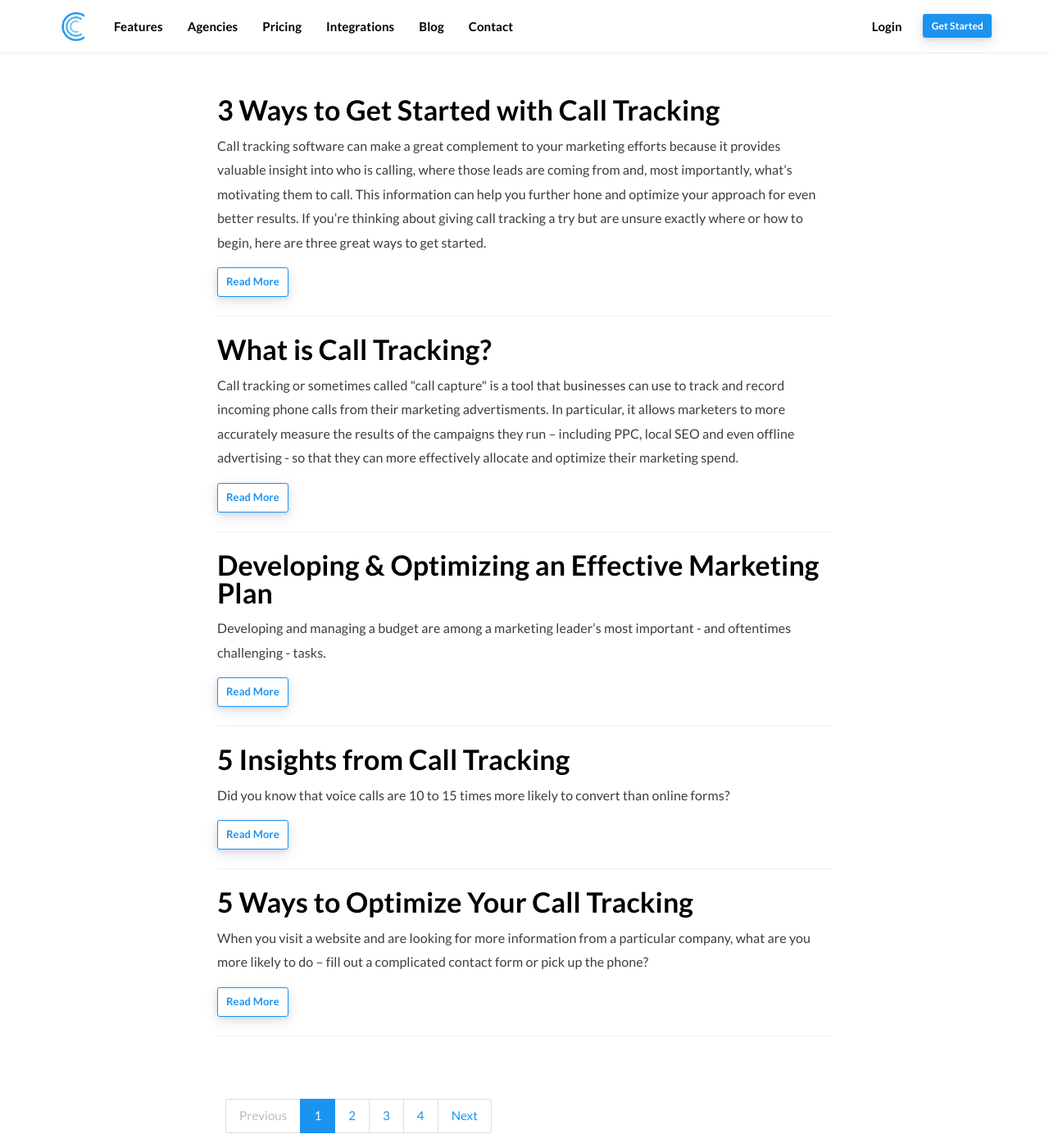
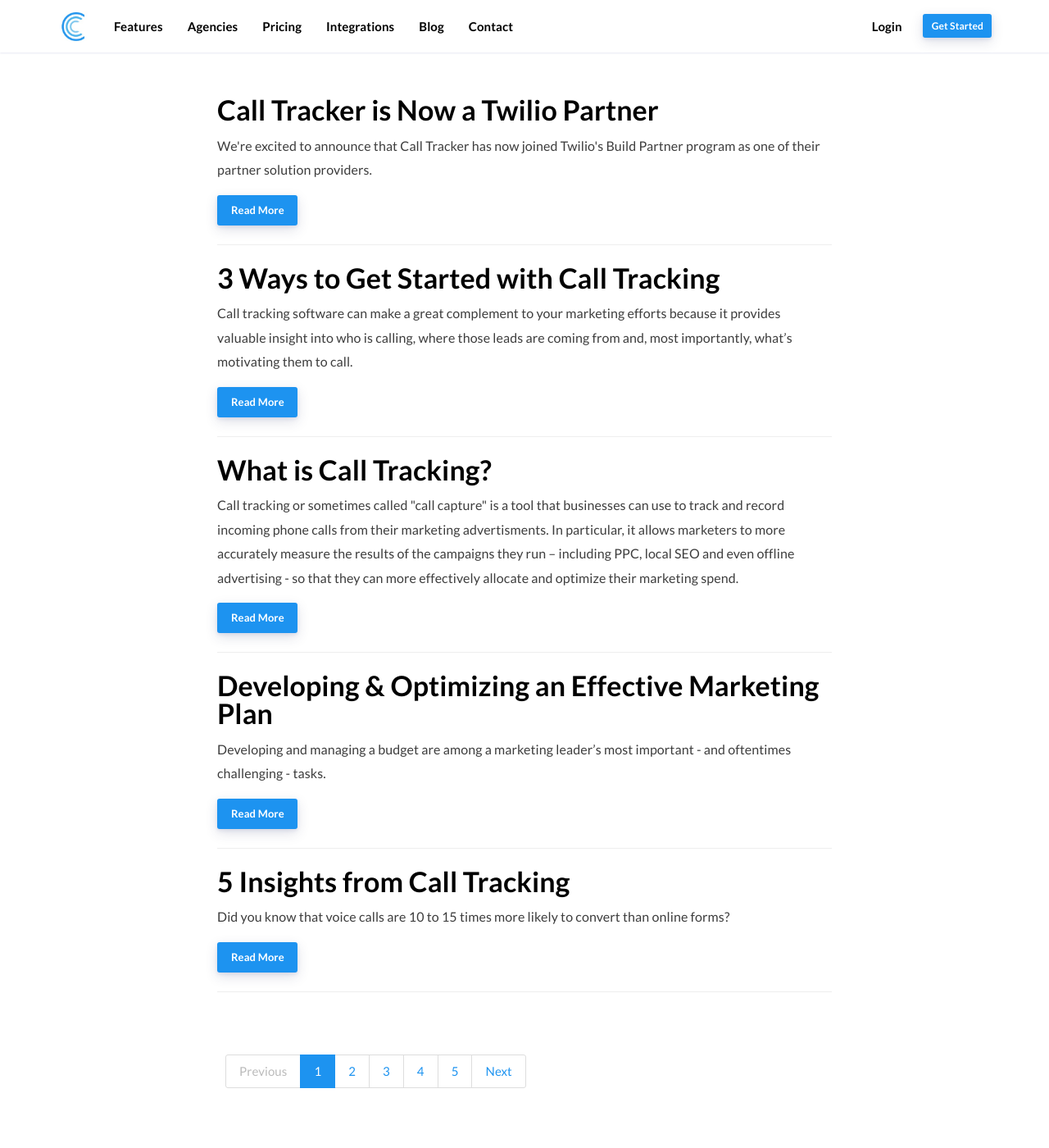
Before and after one commit to sumonst21/calltrackerio-site, a Jekyll site: the page built from blog/index.html, in a window 1280 px wide and 1400 px high. Shown: the whole window at 82% size. Built offline with Jekyll 4.4.1, drawn with Linux system fonts in a browser that asks for light colours; the list of posts is cut into pages by our own code.

Commit message:
add twilio partner listing

```diff
--- a/_posts/2017-07-29-3-ways-to-get-started-with-call-tracking.md
+++ b/_posts/2017-07-29-3-ways-to-get-started-with-call-tracking.md
@@ -7,7 +7,7 @@ layout: post
 author:
 category: 'marketing'
 image: '/images/posts/getstartedwithcalltracking.png'
-excerpt: 'Call tracking software can make a great complement to your marketing efforts because it provides valuable insight into who is calling, where those leads are coming from and, most importantly, what’s motivating them to call. This information can help you further hone and optimize your approach for even better results. If you’re thinking about giving call tracking a try but are unsure exactly where or how to begin, here are three great ways to get started.'
+excerpt: 'Call tracking software can make a great complement to your marketing efforts because it provides valuable insight into who is calling, where those leads are coming from and, most importantly, what’s motivating them to call.'
 ---
 Call tracking software can make a great complement to your marketing efforts because it provides valuable insight into who is calling, where those leads are coming from and, most importantly, what’s motivating them to call. This information can help you further hone and optimize your approach for even better results. If you’re thinking about giving call tracking a try but are unsure exactly where or how to begin, here are three great ways to get started.
 
--- /dev/null
+++ b/_posts/2017-10-06-calltracker-is-now-a-twilio-partner.md
@@ -0,0 +1,16 @@
+---
+title: 'Call Tracker is Now a Twilio Partner'
+date: 2017-07-29 00:00:00 Z
+categories:
+- marketing
+layout: post
+author:
+image: ''
+excerpt: "We're excited to announce that Call Tracker has now joined Twilio's Build Partner program as one of their partner solution providers."
+---
+We're excited to announce that Call Tracker has now joined Twilio's Partner program as one of their partner build solution providers. Our platform's phone numbers, calls, and messaging backend has been driven by Twilio since the beginning and we're happy to have joined Twilio's partner program.
+
+<a href="https://www.twilio.com/" target="_blank">Twilio</a> is the leading cloud communications platform with a focus on API-first applications targeted for developers. Twilio provides the communication backbone for some of the largest companies, such as <a href="https://customers.twilio.com" target="_blank">Coca-cola, Salesforce, Airbnb, and Uber.</a>
+
+
+<a href="https://showcase.twilio.com/s/partner-listing/a8E1W0000004CL3/calltracker" target="_blank"><img src="/images/posts/calltracker-partnership-listing.png" class="img-responsive img-thumbnail" alt="twilio calltracker partner listing" /></a>
--- a/blog/index.html
+++ b/blog/index.html
@@ -16,7 +16,7 @@ layout: base
 			 		<h3 class="bold">{{ post.title }}</h3>
 			 	</a>
 	          	<p>{{ post.excerpt }}</p>
-	          	<p><a href="{{ post.url }}" class="btn btn-inverse">Read More</a></p>
+	          	<p><a href="{{ post.url }}" class="btn btn-primary">Read More</a></p>
 			 </div>
 			 <hr>
 			{% endfor %}
@@ -35,7 +35,7 @@ layout: base
                     {% if page == paginator.page %}
                     <li class="active"><a>{{ page | pnumber }}</a></li>
                     {% elsif page == 1 %}
-                    <li><a href="{{ '/index.html' | prepend: site.baseurl | replace: '//', '/' }}">{{ page | pnumber }}</a></li>
+                    <li><a href="{{ '/blog/' | prepend: site.baseurl | replace: '//', '/' }}">{{ page | pnumber }}</a></li>
                     {% else %}
                     <li><a href="{{ site.paginate_path | prepend: site.baseurl | replace: '//', '/' | replace: ':num', page }}">{{ page
                             | pnumber }}</a></li>
```
Also changed, not shown: images/posts/calltracker-partnership-listing.png (added).
